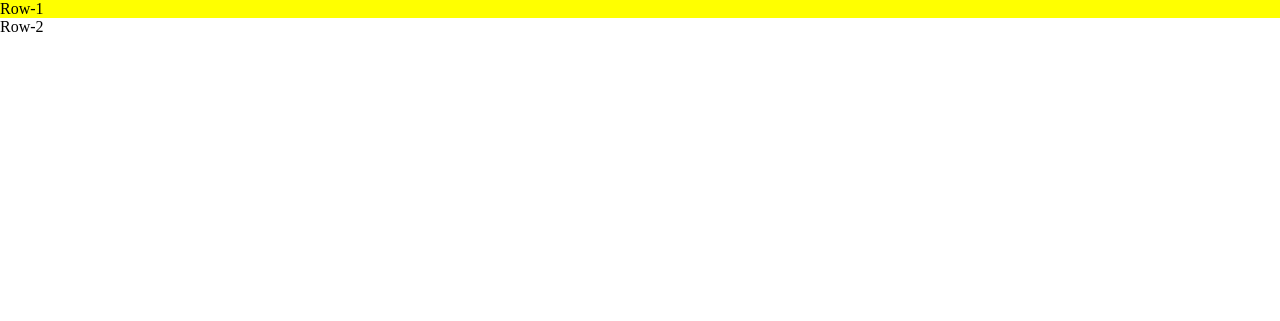
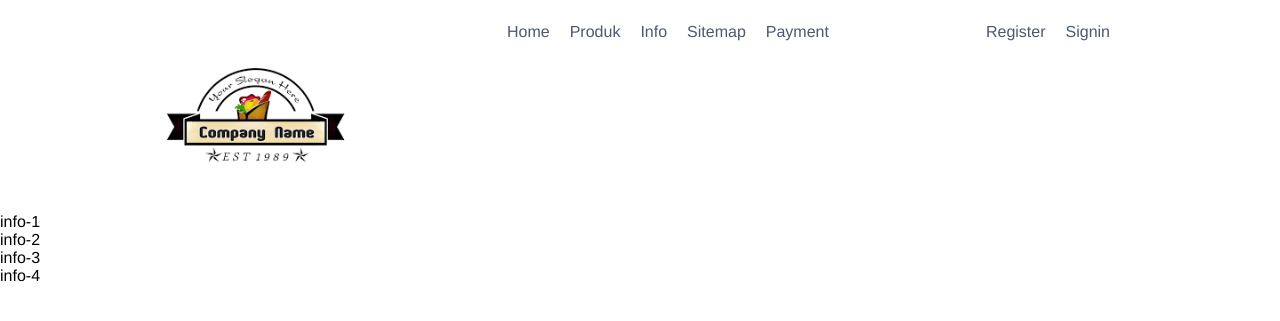
Before and after one commit to Ryan-Task/Video-Tugas, a PHP site: page / in a window 1280 px wide. Shown: the top 321 px of the page. Run offline with PHP 8.4, Linux system fonts and the light colour scheme.

Commit message:
update toko online

```diff
--- a/Toko-Online/index.html
+++ b/Toko-Online/index.html
@@ -8,10 +8,71 @@
   </head>
   <body>
     <div class="content">
-      <div class="row-1">
-        <div class="col-1">Row-1</div>
-        <div class="row-2">Row-2</div>
+      <div class="header">
+        <div class="logo">
+          <img src="images/images.png" alt="" />
+        </div>
+
+        <div class="nav-left">
+          <ul>
+            <li><a href="#">Home</a></li>
+            <li><a href="#">Produk</a></li>
+            <li><a href="#">Info</a></li>
+            <li><a href="#">Sitemap</a></li>
+            <li><a href="#">Payment</a></li>
+          </ul>
+        </div>
+
+        <div class="nav-right">
+          <ul>
+            <li><a href="#">Register</a></li>
+            <li><a href="#">Signin</a></li>
+          </ul>
+        </div>
       </div>
+
+      <div class="main">
+        <div class="main-left"></div>
+        <div class="main-right"></div>
+      </div>
+
+      <div class="display">
+        <div class="display-content"></div>
+      </div>
+
+      <div class="produk">
+        <div class="produk-content"></div>
+        <div class="produk-content"></div>
+        <div class="produk-content"></div>
+        <div class="produk-content"></div>
+      </div>
+
+      <div class="info">
+        <div class="info-content">info-1</div>
+        <div class="info-content">info-2</div>
+        <div class="info-content">info-3</div>
+        <div class="info-content">info-4</div>
+      </div>
+
+      <div class="medsos">
+        <div class="medsos-1"></div>
+        <div class="medsos-2"></div>
+        <div class="medsos-3"></div>
+      </div>
+
+      <div class="sitemap">
+        <div class="sitemap-left"></div>
+        <div class="sitemap-left"></div>
+        <div class="sitemap-left"></div>
+        <div class="sitemap-left"></div>
+        <div class="sitemap-right"></div>
+      </div>
+
+      <div class="payment">
+        <div class="payment-left"></div>
+        <div class="payment-right"></div>
+      </div>
+
     </div>
   </body>
 </html>
--- a/Toko-Online/style.css
+++ b/Toko-Online/style.css
@@ -1,8 +1,114 @@
-* {
+/* * {
   margin: 0;
   padding: 0;
 }
 
-.col-1 {
-  background: yellow;
+.row {
+  background-color: #4c586f;
+  max-width: 1000px;
+  margin: auto;
+  display: flex; */
+/* flex-direction: row-reverse; *
+  /* flex-direction: row; */
+/* flex-direction: column-reverse; */
+/* flex-direction: column; */
+/* flex-wrap: wrap; */
+/* flex-wrap: nowrap; */
+/* flex-flow: column wrap; */
+/* justify-content: center; */
+/* justify-content: flex-start; */
+/* justify-content: flex-end; */
+/* justify-content: space-around; */
+/* justify-content: space-between;
 }
+
+.col {
+  width: 150px;
+  height: 150px;
+}
+
+.satu {
+  background-color: rgb(224, 116, 14);
+}
+.dua {
+  background-color: burlywood;
+}
+.tiga {
+  background-color: rgb(128, 59, 11);
+}
+.empat {
+  background-color: darkgoldenrod;
+} */
+/* .col-1 {
+  background: #8a662b;
+  height: 100px;
+  width: 100px;
+  margin: 20px;
+  padding: 30px;
+  box-sizing: content-box;
+}
+
+.col-2 {
+  background: #cbc5c1;
+  height: 100px;
+  width: 100px;
+  margin: 50px;
+  padding: 20px;
+  box-sizing: border-box;
+} */
+
+* {
+  margin: 0;
+  padding: 0;
+  box-sizing: border-box;
+  font-family: "Franklin Gothic Medium", "Arial Narrow", Arial, sans-serif;
+}
+.logo img {
+  width: 200px;
+  display: block;
+  margin: auto;
+}
+
+.header {
+  margin: 1%;
+}
+
+.nav-left ul,
+.nav-right ul {
+  list-style: none;
+  background-color: rgb(224, 116, 14);
+}
+.nav-left a,
+.nav-right a {
+  text-decoration: none;
+  display: block;
+  padding: 10px;
+  color: #4c586f;
+}
+
+.nav-left a:hover {
+  background-color: burlywood;
+}
+.nav-right a:hover {
+  background-color: burlywood;
+}
+@media screen and (min-width: 560px) {
+  .header {
+    width: 960px;
+    margin: auto;
+    display: flex;
+    margin-top: 1%;
+    justify-content: space-between;
+  }
+  .nav-left ul {
+    display: flex;
+  }
+
+  .nav-right ul {
+    display: flex;
+  }
+  .nav-left ul,
+  .nav-right ul {
+    background: none;
+  }
+}
```
Also changed, not shown: Toko-Online/images/images.png (added).
